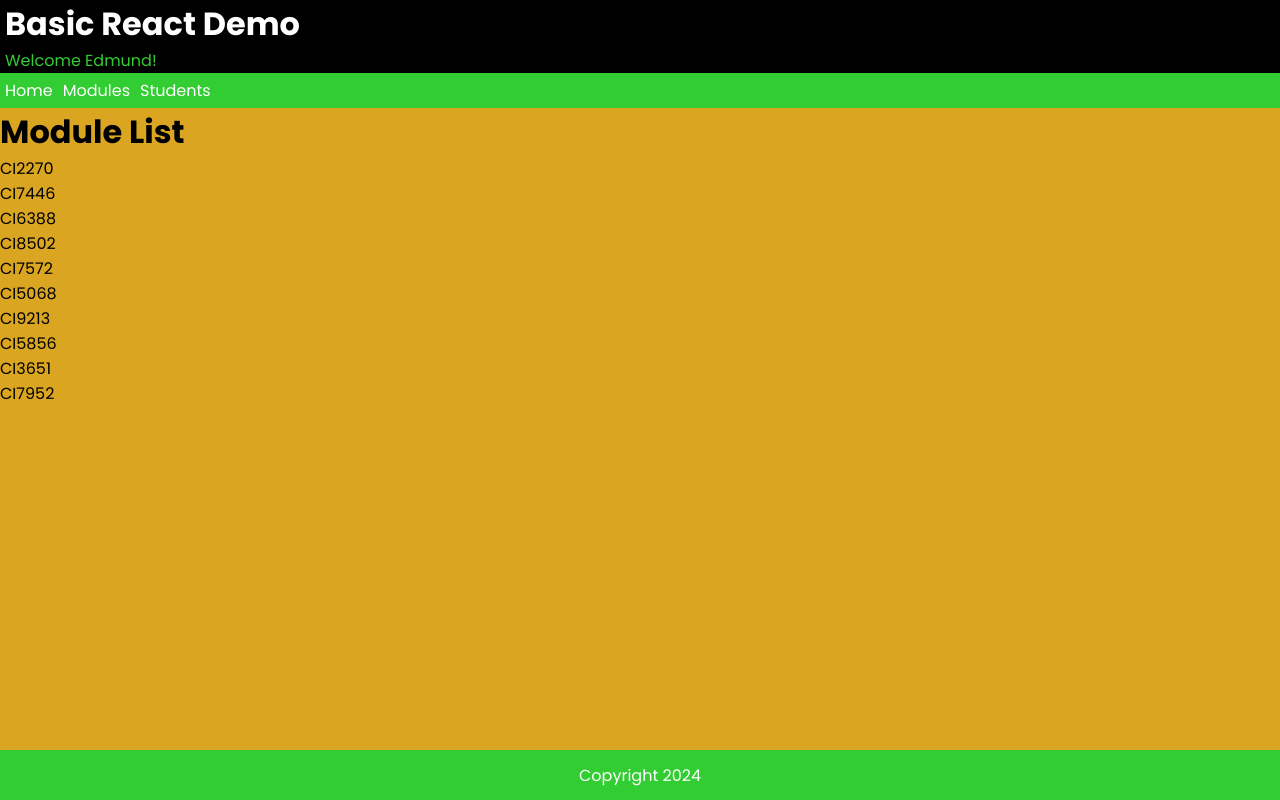
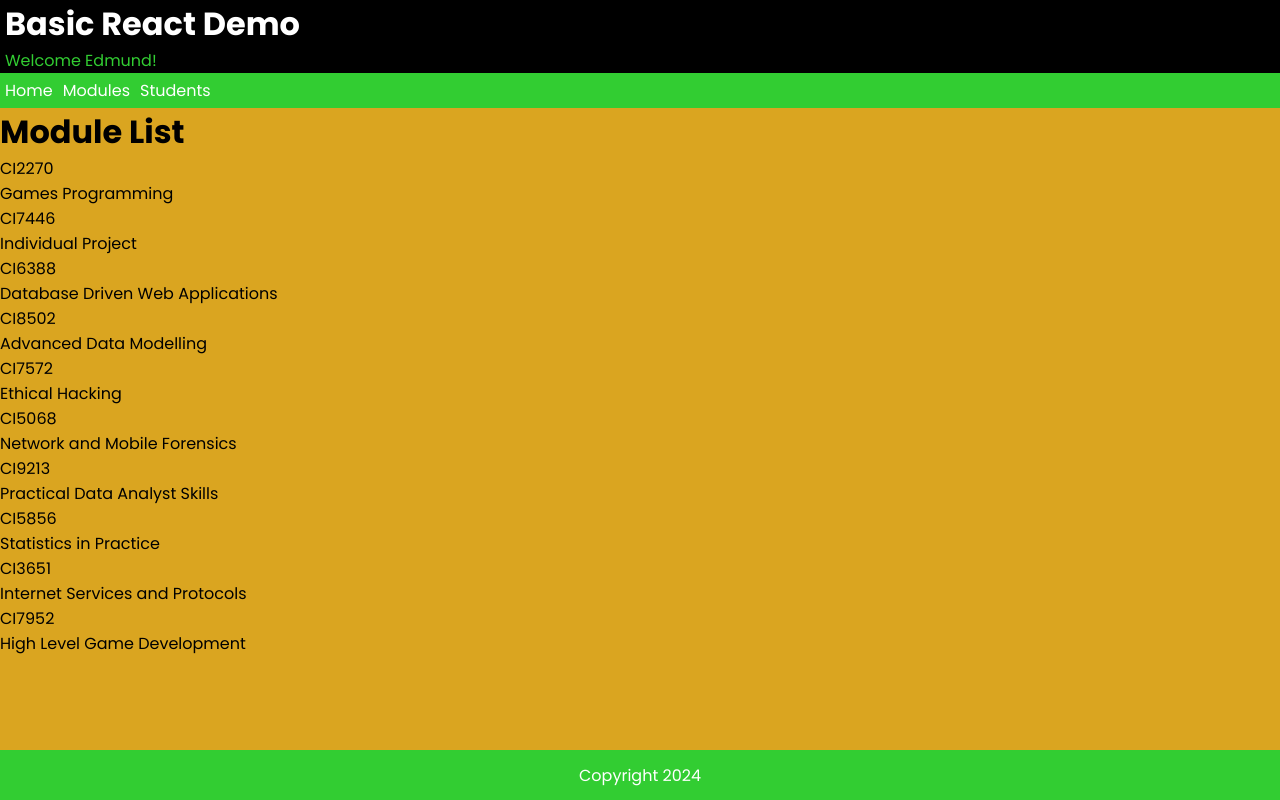
Before and after one commit to edmundmarievaldoz/relearning-React, a React (Vite) app: page / in a window 1280 px wide. Built offline with nearby package versions, Linux system fonts and the light colour scheme.

Commit message:
rendering

```diff
--- a/src/App.jsx
+++ b/src/App.jsx
@@ -117,7 +117,13 @@ function App() {
         <h1>Module List</h1>
         {
           moduleList.map((module) => {
-            return(<p>{module.ModuleCode}</p>)
+            return(
+              <div key={module.ModuleCode}>
+                <p>{module.ModuleCode}</p>
+                <p>{module.ModuleName}</p>
+
+              </div>
+            )
           }) //map will go through the array content one by one
         }
       </main>
```
